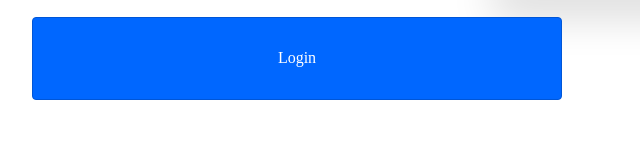
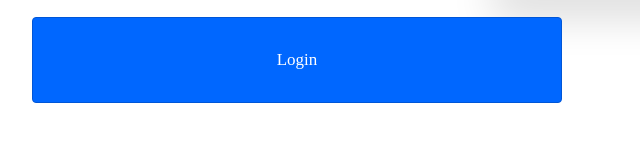
Before and after one commit to Upine-Apps/kraftylab-game-portal, a Gatsby site: page /test in a window 1280 px wide. Shown: the part 377-518 px from the top of the page, 6-646 px from the left. Built offline with nearby package versions, Linux system fonts and the light colour scheme; Gatsby itself is replaced by a stand-in of ours.

Commit message:
refactor

```diff
--- a/src/components/buttons/ReusableButton.js
+++ b/src/components/buttons/ReusableButton.js
@@ -5,11 +5,6 @@ import { H1, MediumText } from "../styles/TextStyles";
 
 export default function ReusableButton(props) {
   const { title, onClick } = props;
-
-  // how will the button component obtain state from other fields? curiosity.
-  // form component will pass down onClick/onSubmit function
-  // once that is clicked, parent component will process all
-  // text field states and submit a post request
 
   return (
     <>
@@ -37,5 +32,4 @@ const ButtonWrapper = styled.div`
 
 const Title = styled(MediumText)`
   color: white;
-  font-size: 1em;
 `;
```
